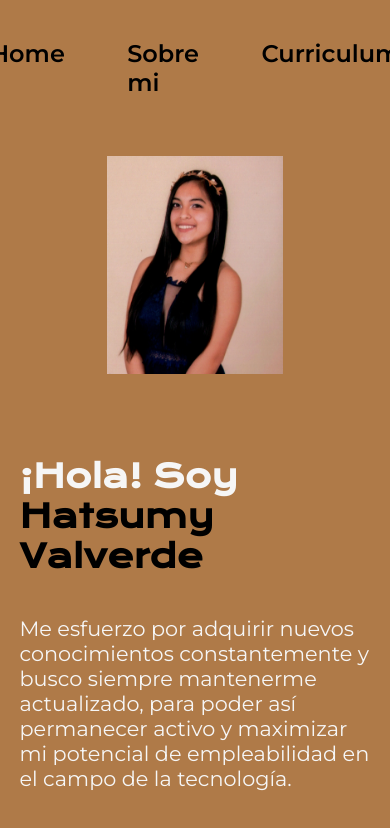
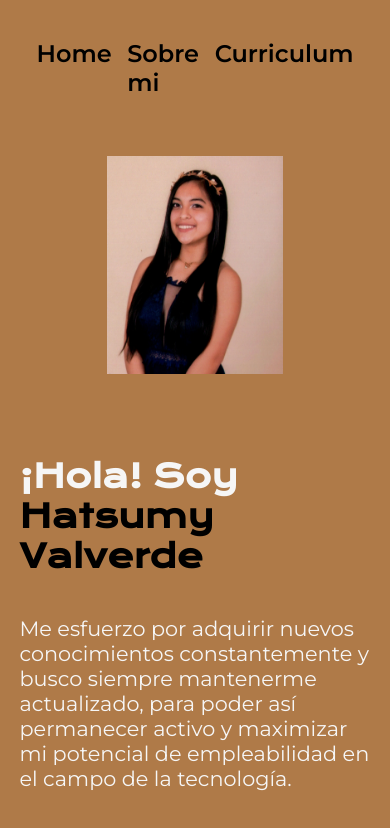
Before and after one commit to Hatsumy/PORTAFOLIO-ALURA, a plain HTML site: page index.html in a window 390 px wide. Shown: the top 828 px of the page. Drawn offline with nearby package versions, Linux system fonts and the light colour scheme.

Commit message:
Update style.css

```diff
--- a/styles/style.css
+++ b/styles/style.css
@@ -130,7 +130,7 @@ body{
 
     .header__menu{
         justify-content: center;
-        gap: 20%;
+        gap: 5%;
     }
 
     .presentacion{
```
